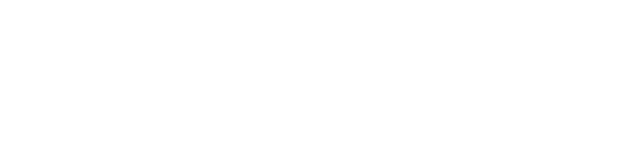
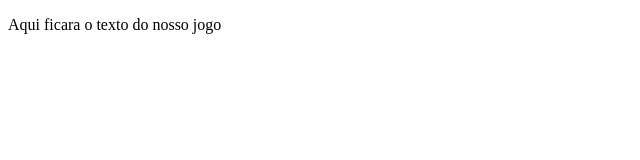
Before and after one commit to manuluz02/sitejogo1b, a plain HTML site: page index.html in a window 1280 px wide. Shown: the whole page, without its empty margins (0-640 px from the left). Drawn offline with Linux system fonts and the light colour scheme.

Commit message:
alterações1

```diff
--- a/index.html
+++ b/index.html
@@ -3,9 +3,17 @@
 <head>
     <meta charset="UTF-8">
     <meta name="viewport" content="width=''''1                                                                                                                                                                                                                                                                                                                                                                                                                                                                                                                                                                                                                                                                                              !'''', initial-scale=1.0">
-    <title>Document</title>
+    <title>Em busca da cidade perdida</title>
 </head>
 <body>
 
+<main>
+<div>
+
+     <p> Aqui ficara o texto do nosso jogo</p>
+
+</div>
+
+</main>
 </body>
 </html>
```
